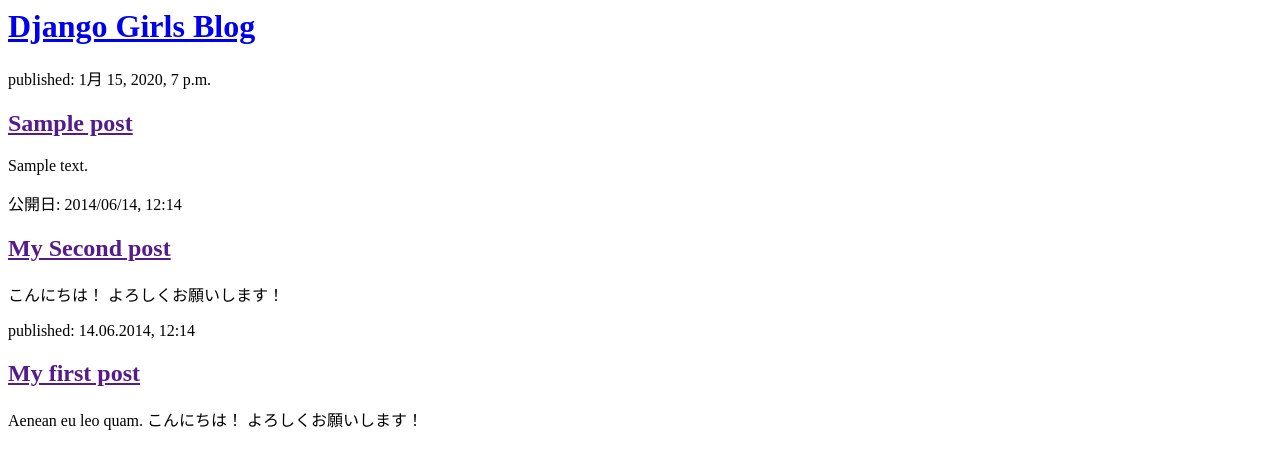
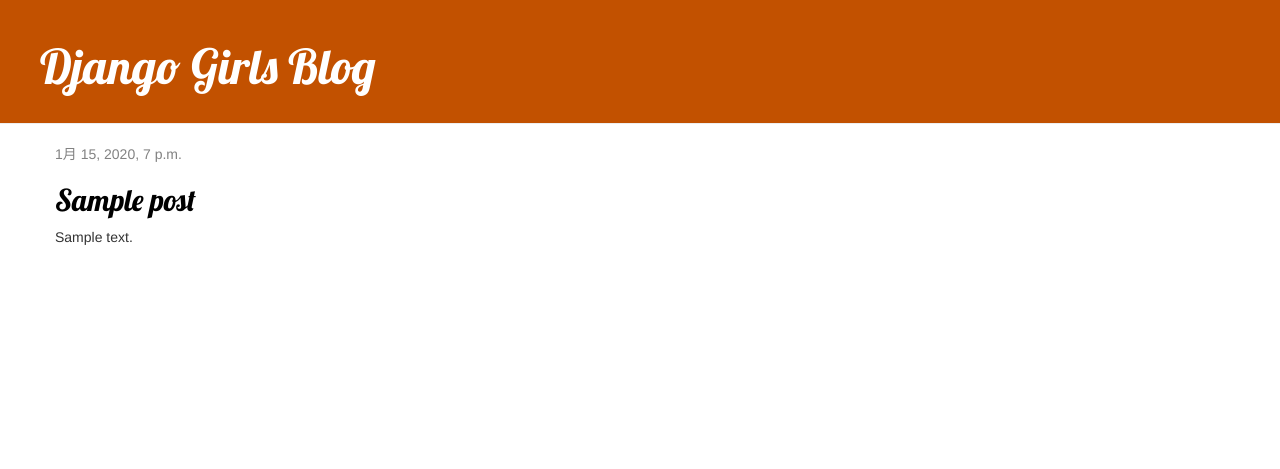
Before and after one commit to babamiu/my-first-blog, a Django app: page / in a window 1280 px wide. Shown: the top 469 px of the page. Run offline with Django 3.2, Linux system fonts and the light colour scheme; tables that the repository leaves empty hold one stand-in row (values such as "Sample post"); some libraries are stand-ins or nearby versions.

Commit message:
Added view and template for detailed blog post as well as CSS for the site.

```diff
--- a/blog/static/css/blog.css
+++ b/blog/static/css/blog.css
@@ -1,11 +1,3 @@
-h1 a, h2 a {
-    color: #C25100;
-    font-family: 'Lobster';
-}
-body {
-    padding-left: 15px;
-}
-<a href="https://en.wikipedia.org/wiki/Django" class="external_link" id="link_to_wiki_page">
 .page-header {
     background-color: #C25100;
     margin-top: 0;
--- /dev/null
+++ b/blog/templates/blog/base.html
@@ -0,0 +1,23 @@
+{% load static %}
+<html>
+    <head>
+        <title>Django Girls blog</title>
+        <link rel="stylesheet" href="//maxcdn.bootstrapcdn.com/bootstrap/3.2.0/css/bootstrap.min.css">
+        <link rel="stylesheet" href="//maxcdn.bootstrapcdn.com/bootstrap/3.2.0/css/bootstrap-theme.min.css">
+        <link href='//fonts.googleapis.com/css?family=Lobster&subset=latin,latin-ext' rel='stylesheet' type='text/css'>
+        <link rel="stylesheet" href="{% static 'css/blog.css' %}">
+    </head>
+    <body>
+    <div class="page-header">
+        <h1><a href="/">Django Girls Blog</a></h1>
+    </div>
+    <div class="content container">
+        <div class="row">
+            <div class="col-md-8">
+            {% block content %}
+            {% endblock %}
+            </div>
+        </div>
+    </div>
+</body>
+</html>
--- a/blog/templates/blog/post_list.html
+++ b/blog/templates/blog/post_list.html
@@ -1,28 +1,13 @@
-<html>
-    <head>
-        <title>Django Girls blog</title>
-    </head>
-    <body>
-      <div>
-  <h1><a href="/">Django Girls Blog</a></h1>
-</div>
+{% extends 'blog/base.html' %}
 
-{% for post in posts %}
-  <div>
-      <p>published: {{ post.published_date }}</p>
-      <h2><a href="">{{ post.title }}</a></h2>
-      <p>{{ post.text|linebreaksbr }}</p>
-  </div>
-  <div>
-      <p>公開日: 2014/06/14, 12:14</p>
-      <h2><a href="">My Second post</a></h2>
-      <p> こんにちは！ よろしくお願いします！ </p>
-  </div>
-  <div>
-      <p>published: 14.06.2014, 12:14</p>
-      <h2><a href="">My first post</a></h2>
-      <p>Aenean eu leo quam. こんにちは！ よろしくお願いします！ </p>
-  </div>
-{% endfor %}
-    </body>
-</html>
+{% block content %}
+    {% for post in posts %}
+        <div class="post">
+            <div class="date">
+                {{ post.published_date }}
+            </div>
+            <h2><a href="{% url 'post_detail' pk=post.pk %}">{{ post.title }}</a></h2>
+            <p>{{ post.text|linebreaksbr }}</p>
+        </div>
+    {% endfor %}
+{% endblock %}
--- a/blog/urls.py
+++ b/blog/urls.py
@@ -2,4 +2,5 @@
 from . import views
 urlpatterns = [
     path('', views.post_list, name='post_list'),
+    path('post/<int:pk>/', views.post_detail, name='post_detail'),
 ]
--- a/blog/views.py
+++ b/blog/views.py
@@ -1,8 +1,13 @@
 from django.shortcuts import render
 from django.utils import timezone
 from .models import Post
+from django.shortcuts import render, get_object_or_404
 
 def post_list(request):
     posts = Post.objects.filter(published_date__lte=timezone.now()).order_by('published_date')
     return render(request, 'blog/post_list.html', {'posts': posts})
+
+def post_detail(request, pk):
+    post = get_object_or_404(Post, pk=pk)
+    return render(request, 'blog/post_detail.html', {'post': post})
 # Create your views here.
```
Also changed, not shown: blog/base.html (added, +23 -0 lines), blog/templates/blog/post_detail.html (added, +13 -0 lines).
